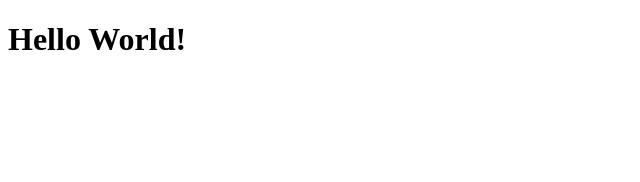
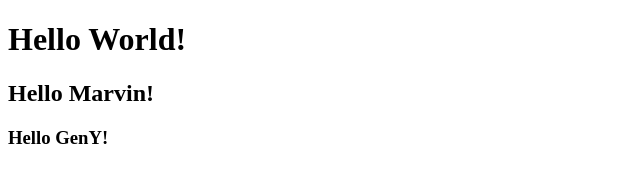
Before and after one commit to neymarv7/APMProject, a plain HTML site: page index.html in a window 1280 px wide. Shown: the whole page, without its empty margins (0-640 px from the left). Drawn offline with Linux system fonts and the light colour scheme.

Commit message:
Zweiter Check in

```diff
--- a/index.html
+++ b/index.html
@@ -7,6 +7,8 @@
 <body>
 
 <h1> Hello World!</h1>
+<h2> Hello Marvin!</h2>
+<h3> Hello GenY!</h3>
 
 </body>
 </html>
```
